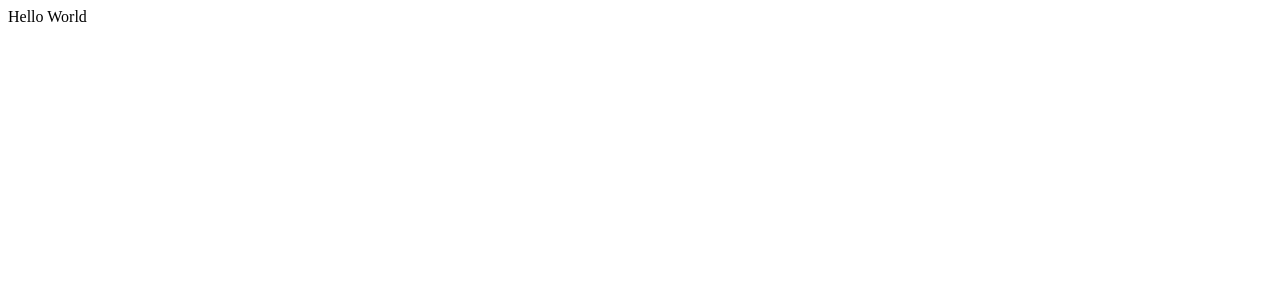
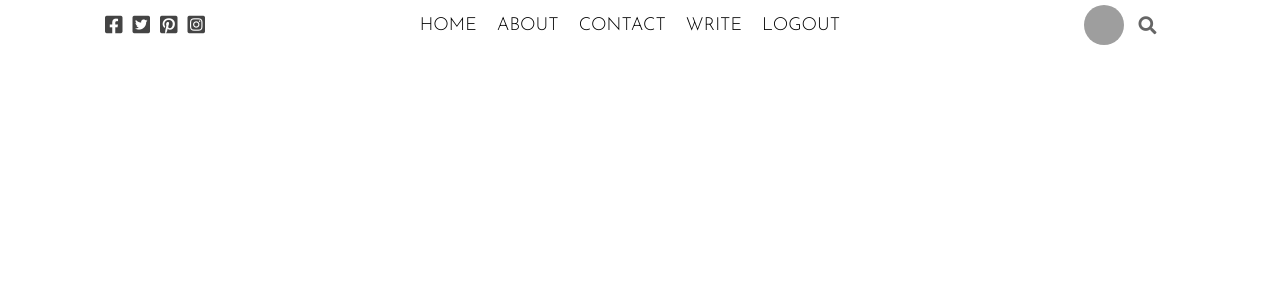
Before and after one commit to jibujacob/Blog_MERN, a React (Create React App) app in the folder client/: page / in a window 1280 px wide. Shown: the top 300 px of the page. Built offline with nearby package versions, Linux system fonts and the light colour scheme; grey boxes are pictures that could not be loaded.

Commit message:
Navbar Section Completed

```diff
--- a/client/public/index.html
+++ b/client/public/index.html
@@ -8,6 +8,13 @@
       name="description"
       content="Web site created using create-react-app"
     />
+    <link href="https://fonts.googleapis.com/css2?family=Josefin+Sans:wght@100;200;300;400;500;600;700&family=Lora:ital,wght@1,400;1,500;1,600;1,700&family=Varela&family=Varela+Round&display=swap" rel="stylesheet">
+    <link rel="stylesheet" href="https://cdnjs.cloudflare.com/ajax/libs/font-awesome/5.15.4/css/all.min.css" integrity="sha512-1ycn6IcaQQ40/MKBW2W4Rhis/DbILU74C1vSrLJxCq57o941Ym01SwNsOMqvEBFlcgUa6xLiPY/NS5R+E6ztJQ==" crossorigin="anonymous" referrerpolicy="no-referrer" />
+    <style>
+      *{
+        margin: 0;
+      }
+    </style>
     <title>Blog App</title>
   </head>
   <body>
--- a/client/src/App.js
+++ b/client/src/App.js
@@ -1,10 +1,9 @@
-
-import './App.css';
+import Topbar from "./components/Topbar/Topbar";
 
 function App() {
   return (
     <div className="App">
-      Hello World
+      <Topbar/>
     </div>
   );
 }
--- /dev/null
+++ b/client/src/components/Topbar/Topbar.css
@@ -0,0 +1,69 @@
+ /* Parent  */
+.topbar{
+    width: 100%;
+    height: 50px;
+    position: sticky;
+    top: 0;
+    display: flex;
+    align-items: center;
+    font-family: 'Josefin Sans', sans-serif;
+}
+
+/* Parent Segregation to Left and right*/
+.topLeft,.topRight{
+    flex: 3;
+    display: flex;
+    align-items: center;
+    justify-content: center;
+}
+
+/* CSS for the Social Media Icons */
+.topIcon{
+    font-size: 20px;
+    margin-right: 10px;
+    color: #444;
+    cursor: pointer;
+}
+
+/* Parent Segregation to Center*/
+.topCenter{
+    flex: 6;
+
+}
+
+/* CSS for List for the Menu Options */
+.topList{
+    display: flex;
+    justify-content: center;
+    margin: 0;
+    padding: 0;
+    list-style: none;
+}
+
+/* CSS for ListItem values  for the Menu Options */
+.topListItem{
+    margin-right: 20px;
+    font-size: 18px;
+    font-weight: 300;
+    cursor: pointer;
+}
+
+/* CSS for the profile pictures*/
+.topImg{
+    width: 40px;
+    height: 40px;
+    border-radius: 50%;
+    object-fit: cover;
+}
+
+/* CSS for the seach Icons */
+.topSearchIcon{
+    font-size: 18px;
+    color: #666;
+    cursor: pointer;
+    margin-left: 15px;
+}
+
+@media only screen and (max-width : 768px) {
+
+}
--- /dev/null
+++ b/client/src/components/Topbar/Topbar.jsx
@@ -0,0 +1,30 @@
+import React from 'react'
+import "./Topbar.css"
+
+function Topbar() {
+    return (
+        <div className="topbar">
+            <div className="topLeft">
+                <i className="topIcon fab fa-facebook-square"></i>
+                <i className="topIcon fab fa-twitter-square"></i>
+                <i className="topIcon fab fa-pinterest-square"></i>
+                <i className="topIcon fab fa-instagram-square"></i>
+            </div>
+            <div className="topCenter">
+                <ul className="topList">
+                    <li className="topListItem">HOME</li>
+                    <li className="topListItem">ABOUT</li>
+                    <li className="topListItem">CONTACT</li>
+                    <li className="topListItem">WRITE</li>
+                    <li className="topListItem">LOGOUT</li>
+                </ul>
+            </div>
+            <div className="topRight">
+                <img className="topImg" src="https://images.pexels.com/photos/1858175/pexels-photo-1858175.jpeg?auto=compress&cs=tinysrgb&dpr=2&w=500" alt="user_profile" />
+                <i className  ="topSearchIcon fas fa-search"></i>
+            </div>
+        </div>
+    )
+}
+
+export default Topbar
--- a/client/src/index.js
+++ b/client/src/index.js
@@ -1,7 +1,6 @@
 import React from 'react';
 import ReactDOM from 'react-dom';
 import App from './App';
-import reportWebVitals from './reportWebVitals';
 
 ReactDOM.render(
   <React.StrictMode>
@@ -9,8 +8,3 @@
   </React.StrictMode>,
   document.getElementById('root')
 );
-
-// If you want to start measuring performance in your app, pass a function
-// to log results (for example: reportWebVitals(console.log))
-// or send to an analytics endpoint. Learn more: https://bit.ly/CRA-vitals
-reportWebVitals();
--- a/client/src/reportWebVitals.js
+++ /dev/null
@@ -1,13 +0,0 @@
-const reportWebVitals = onPerfEntry => {
-  if (onPerfEntry && onPerfEntry instanceof Function) {
-    import('web-vitals').then(({ getCLS, getFID, getFCP, getLCP, getTTFB }) => {
-      getCLS(onPerfEntry);
-      getFID(onPerfEntry);
-      getFCP(onPerfEntry);
-      getLCP(onPerfEntry);
-      getTTFB(onPerfEntry);
-    });
-  }
-};
-
-export default reportWebVitals;
```
Also changed, not shown: client/src/App.css (deleted).
